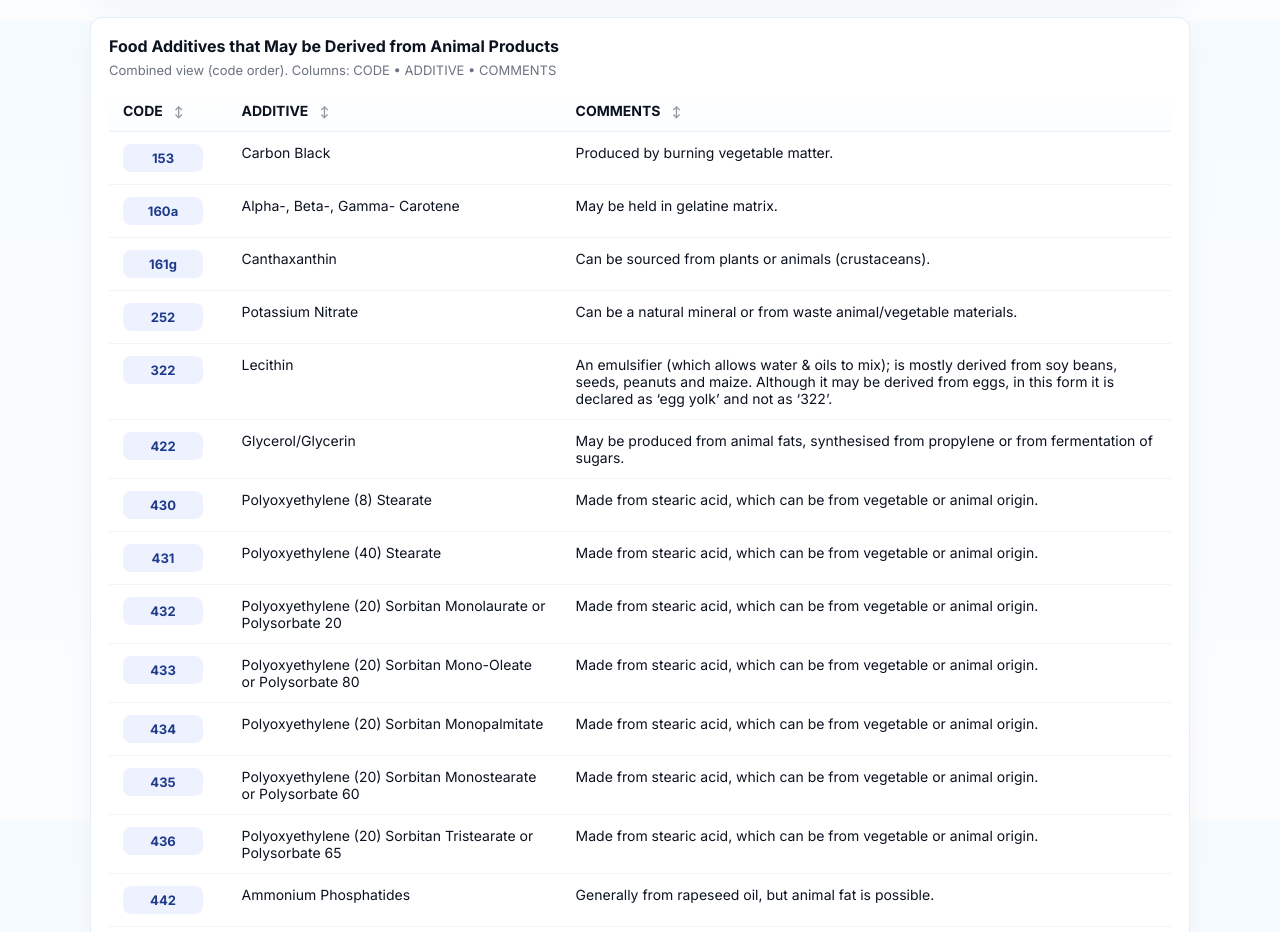
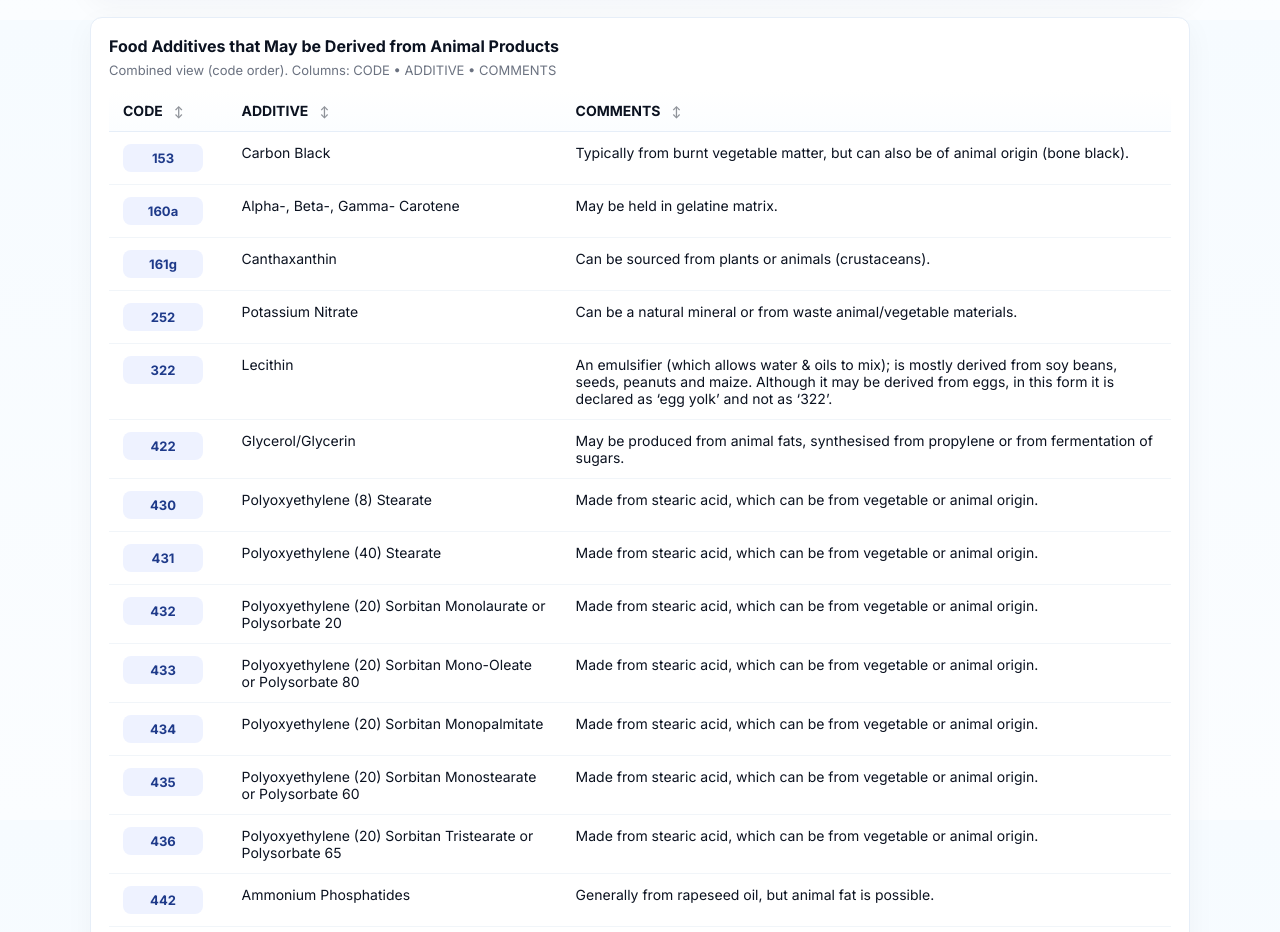
Before and after one commit to enum-non-veg/enum-non-veg, a plain HTML site: page index.html in a window 1280 px wide. Shown: the part 780-1712 px from the top of the page. Drawn offline with Linux system fonts and the light colour scheme.

Commit message:
docs: Update E153 info to reflect potential animal origin

```diff
--- a/index.html
+++ b/index.html
@@ -147,7 +147,7 @@
                 </tr>
             </thead>
             <tbody id="table2">
-                <tr><td><div class="code-cell"><span class="code-badge">153</span></div></td><td>Carbon Black</td><td>Produced by burning vegetable matter.</td></tr>
+                <tr><td><div class="code-cell"><span class="code-badge">153</span></div></td><td>Carbon Black</td><td>Typically from burnt vegetable matter, but can also be of animal origin (bone black).</td></tr>
                 <tr><td><div class="code-cell"><span class="code-badge">160a</span></div></td><td>Alpha-, Beta-, Gamma- Carotene</td><td>May be held in gelatine matrix.</td></tr>
                 <tr><td><div class="code-cell"><span class="code-badge">161g</span></div></td><td>Canthaxanthin</td><td>Can be sourced from plants or animals (crustaceans).</td></tr>
                 <tr><td><div class="code-cell"><span class="code-badge">252</span></div></td><td>Potassium Nitrate</td><td>Can be a natural mineral or from waste animal/vegetable materials.</td></tr>
```
